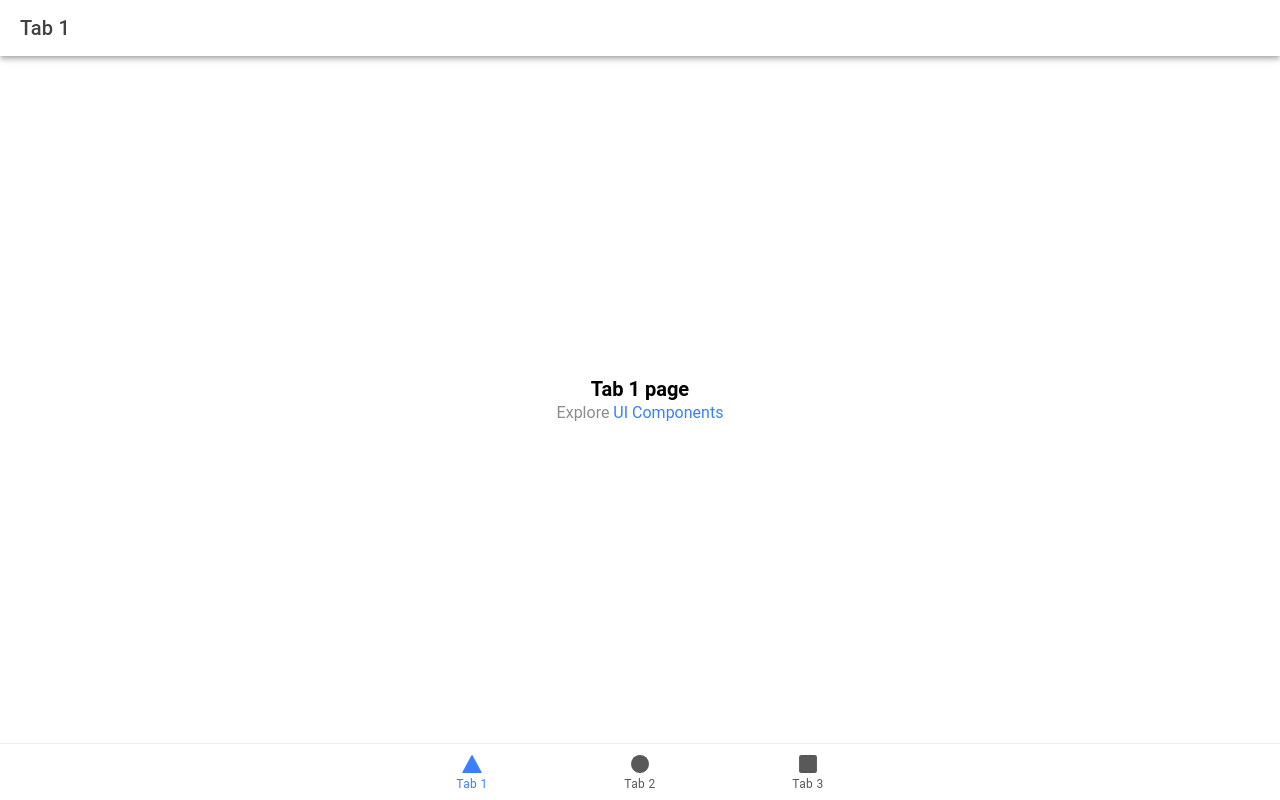
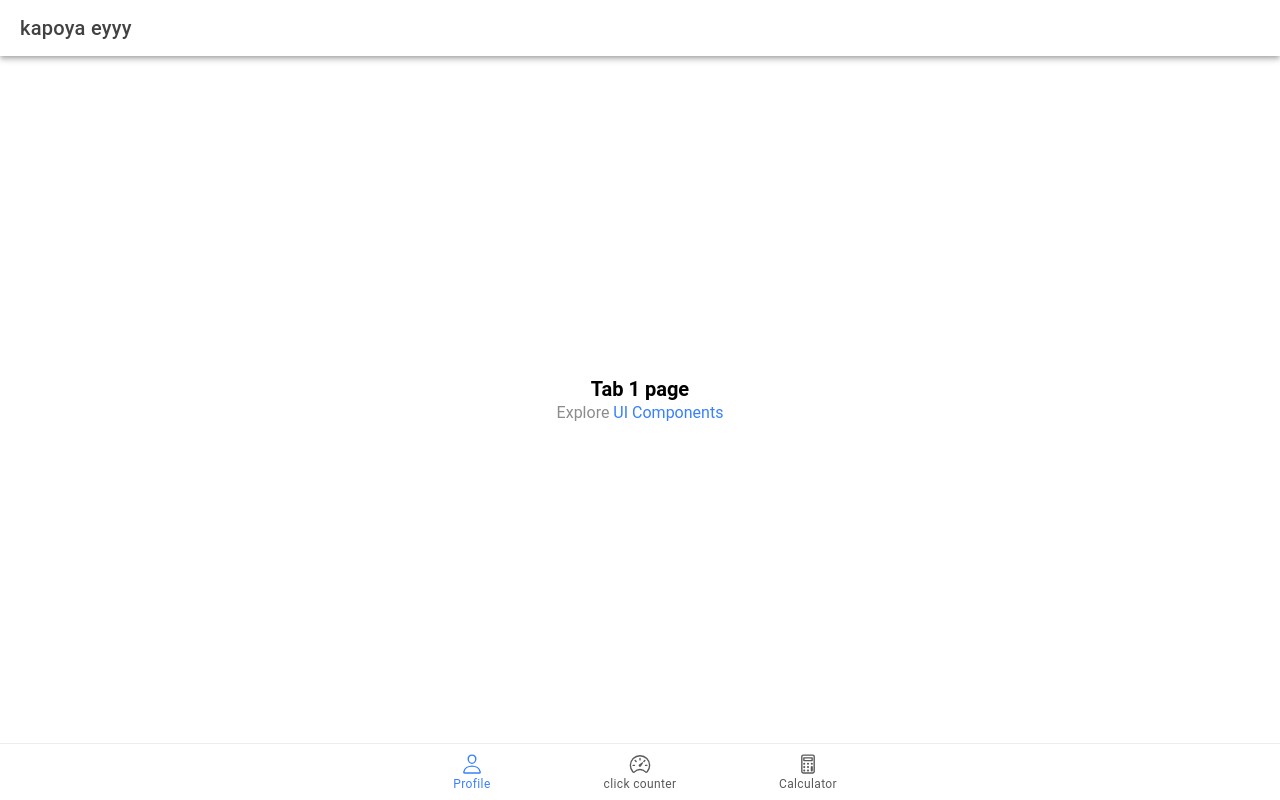
Before and after one commit to aldrinjoe1/ion--t-cagubcub, a React (Vite) app: page /tab1 in a window 1280 px wide. Built offline with nearby package versions, Linux system fonts and the light colour scheme.

Commit message:
added changes

```diff
--- a/src/App.tsx
+++ b/src/App.tsx
@@ -10,7 +10,7 @@ import {
   setupIonicReact
 } from '@ionic/react';
 import { IonReactRouter } from '@ionic/react-router';
-import { ellipse, square, triangle } from 'ionicons/icons';
+import { calculatorOutline, ellipse, personOutline, speedometerOutline, square, triangle } from 'ionicons/icons';
 import Tab1 from './pages/Tab1';
 import Tab2 from './pages/Tab2';
 import Tab3 from './pages/Tab3';
@@ -56,16 +56,16 @@ const App: React.FC = () => (
         </IonRouterOutlet>
         <IonTabBar slot="bottom">
           <IonTabButton tab="tab1" href="/tab1">
-            <IonIcon aria-hidden="true" icon={triangle} />
-            <IonLabel>Tab 1</IonLabel>
+            <IonIcon aria-hidden="true" icon={personOutline} />
+            <IonLabel>Profile</IonLabel>
           </IonTabButton>
           <IonTabButton tab="tab2" href="/tab2">
-            <IonIcon aria-hidden="true" icon={ellipse} />
-            <IonLabel>Tab 2</IonLabel>
+            <IonIcon aria-hidden="true" icon={speedometerOutline} />
+            <IonLabel>click counter</IonLabel>
           </IonTabButton>
           <IonTabButton tab="tab3" href="/tab3">
-            <IonIcon aria-hidden="true" icon={square} />
-            <IonLabel>Tab 3</IonLabel>
+            <IonIcon aria-hidden="true" icon={calculatorOutline} />
+            <IonLabel>Calculator</IonLabel>
           </IonTabButton>
         </IonTabBar>
       </IonTabs>
--- a/src/pages/Tab1.tsx
+++ b/src/pages/Tab1.tsx
@@ -7,7 +7,7 @@ const Tab1: React.FC = () => {
     <IonPage>
       <IonHeader>
         <IonToolbar>
-          <IonTitle>Tab 1</IonTitle>
+          <IonTitle>kapoya eyyy</IonTitle>
         </IonToolbar>
       </IonHeader>
       <IonContent fullscreen>
--- a/src/pages/Tab2.tsx
+++ b/src/pages/Tab2.tsx
@@ -7,7 +7,7 @@ const Tab2: React.FC = () => {
     <IonPage>
       <IonHeader>
         <IonToolbar>
-          <IonTitle>Tab 2</IonTitle>
+          <IonTitle>kapoy na</IonTitle>
         </IonToolbar>
       </IonHeader>
       <IonContent fullscreen>
```
